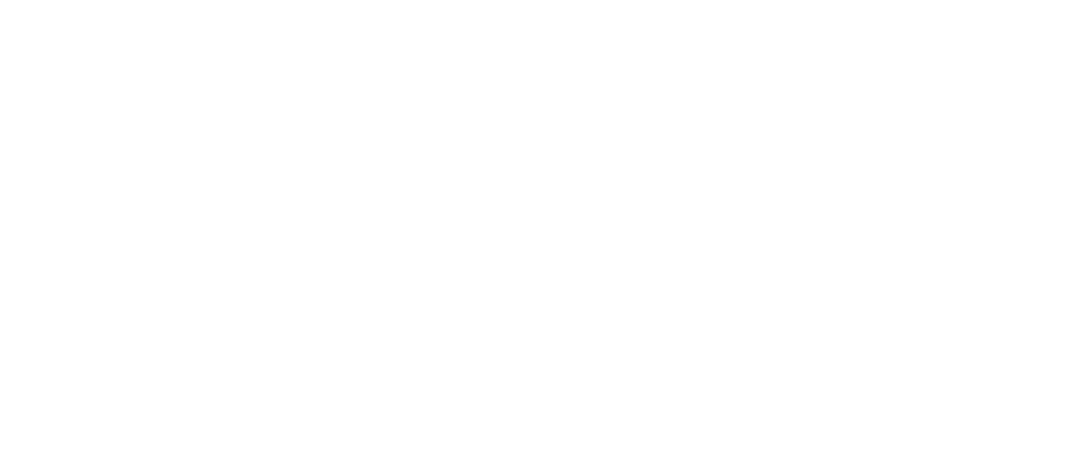
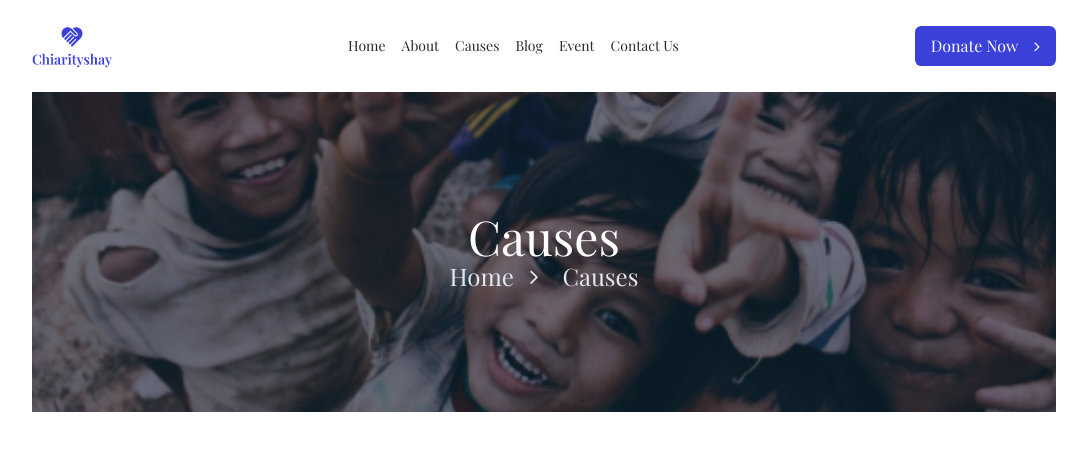
Before and after one commit to RajniAttri/CharityConnect, a React (Vite) app: page /causes in a window 1280 px wide. Before the commit this address had no page. Shown: the top 450 px of the page, without its empty margins (96-1183 px from the left). Built offline with nearby package versions, Linux system fonts and the light colour scheme; a web font is replaced by a local one.

Commit message:
general hero component and about page with its  components

```diff
--- a/src/App.jsx
+++ b/src/App.jsx
@@ -1,12 +1,14 @@
 import { BrowserRouter, Route, Routes } from "react-router-dom";
 import "./App.css";
 import Home from "./pages/home/Home";
+import Causes from "./pages/causes/Causes"
 
 function App() {
   return (
     <BrowserRouter>
       <Routes>
         <Route path="/" element={<Home />} />
+        <Route path="/causes" element={<Causes />} />
       </Routes>
     </BrowserRouter>
   );
--- /dev/null
+++ b/src/components/layout/GeneralHero.jsx
@@ -0,0 +1,41 @@
+import React from 'react'
+import { Outlet, Link } from "react-router-dom";
+
+function GeneralHero(props) {
+    const {image,title}=props;
+    const backgroundImageStyle = {
+      backgroundImage: `linear-gradient(rgba(15, 23, 43, 0.6), rgba(15, 23, 43, 0.6)), url(${image})`,
+      backgroundSize: "cover",
+      backgroundPosition: "center",
+      backgroundRepeat: "no-repeat",
+      height: "40vh",
+      width:"100%"
+    };
+
+  return (
+    <div>
+      <div
+        style={backgroundImageStyle}
+        className=" text-white flex items-center justify-center "
+      >
+        <div className=" flex flex-col items-center text-center  justify-center ">
+          <h1 className="  text-3xl md:text-5xl   ">{title}</h1>
+
+          <div className="flex flex-row items-center gap-4 text-slate-200 text-2xl">
+            <p>
+              <Link to="/" className="">
+                Home
+              </Link>
+            </p>
+            <i className="fa fa-angle-right pr-2"></i>
+            <p>{title}</p>
+          </div>
+        </div>
+      </div>
+
+      <Outlet />
+    </div>
+  );
+}
+
+export default GeneralHero
--- a/src/components/layout/Header.jsx
+++ b/src/components/layout/Header.jsx
@@ -1,24 +1,38 @@
 import React from "react";
 import Logo from "../../assets/images/logo.png";
 import Button from "../Button";
+import { Outlet, Link } from "react-router-dom";
 
 function Header(props) {
   const children = props.children;
   const outerCircle = props.outerCircle;
   return (
+    <>
       <header className="relative mx-6 md:mx-32">
         {outerCircle}
 
         <nav className="flex justify-between items-center py-6">
           <img src={Logo} alt="logo" className="w-20 " />
-        <div className="flex gap-4 text-sm">
-          <a href="#">Home</a>
-          <a href="#">About</a>
-          <a href="#">Causes</a>
-          <a href="#">Blog</a>
-          <a href="#">Event</a>
-          <a href="#">Contact Us</a>
-        </div>
+          <ul className="flex gap-4 text-sm">
+            <li>
+              <Link to="/">Home</Link>
+            </li>
+            <li>
+              <Link to="/about">About</Link>
+            </li>
+            <li>
+              <Link to="/causes">Causes</Link>
+            </li>
+            <li>
+              <Link to="/blog">Blog</Link>
+            </li>
+            <li>
+              <Link to="/event">Event</Link>
+            </li>
+            <li>
+              <Link to="/contact">Contact Us</Link>
+            </li>
+          </ul>
           <Button
             type="primary-button"
             text="Donate Now"
@@ -31,6 +45,8 @@
         </nav>
         {children}
       </header>
+      <Outlet />
+    </>
   );
 }
 
--- /dev/null
+++ b/src/pages/causes/Causes.jsx
@@ -0,0 +1,16 @@
+import React from "react";
+import Header from "../../components/layout/Header";
+import GeneralHero from "../../components/layout/GeneralHero";
+import image from "../../assets/images/Rectangle 2.png";
+
+function Causes() {
+  return (
+    <div className="">
+      <Header outerCircle="">
+        <GeneralHero title="Causes" image={image}></GeneralHero>
+      </Header>
+    </div>
+  );
+}
+
+export default Causes;
--- /dev/null
+++ b/src/pages/causes/components/CausesSection.jsx
@@ -0,0 +1,15 @@
+import React from 'react'
+import DonationCard from '../../home/components/DonationCard'
+
+function CausesSection() {
+  return (
+    <div>
+      {new Array(8).fill(null).map((_, index) => (
+        <DonationCard key={index} >
+            </DonationCard>
+      ))}
+    </div>
+  );
+}
+
+export default CausesSection
```
Lines whose indentation alone changed are shown as unchanged.
